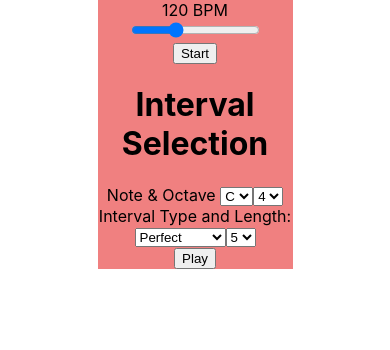
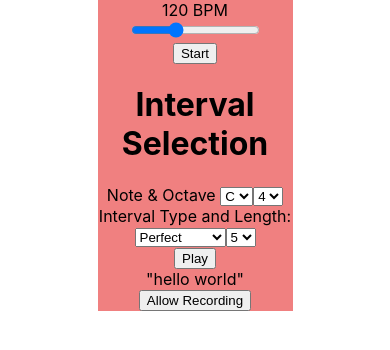
Before and after one commit to valpr/musicpractice, a React (Create React App) app: page / in a window 390 px wide. Shown: the top 350 px of the page. Built offline with nearby package versions, Linux system fonts and the light colour scheme.

Commit message:
started microphone component

```diff
--- a/src/App.js
+++ b/src/App.js
@@ -12,12 +12,22 @@ class App extends React.Component {
           <div className="Metronome">
             <Metronome/>
             <Intervals/>
+            <Microphone/>
           </div>
         </div>
       </div>
     );
   }
 }
+
+function Microphone(props){
+  return(
+    <div>"hello world"
+    <button>Allow Recording</button>
+    </div>
+  )
+}
+
 
 function Choices(props){
 
```
